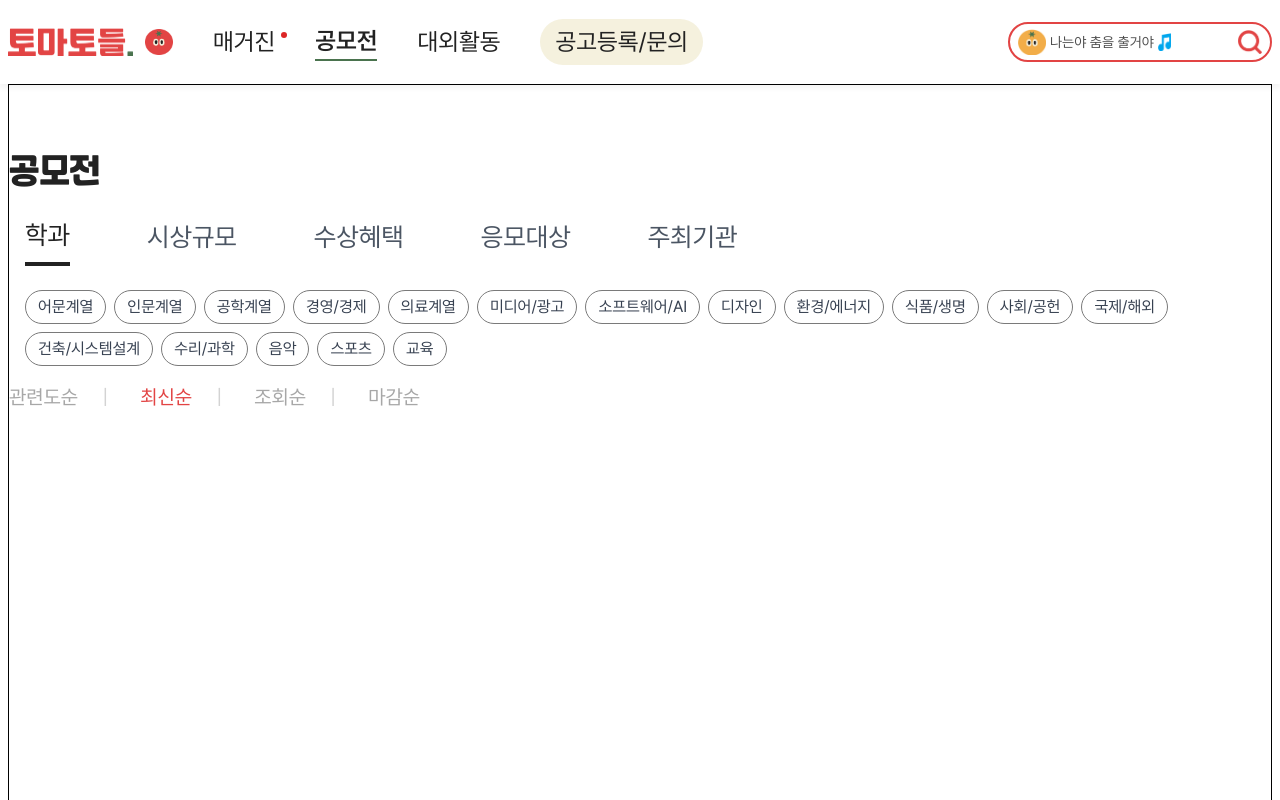
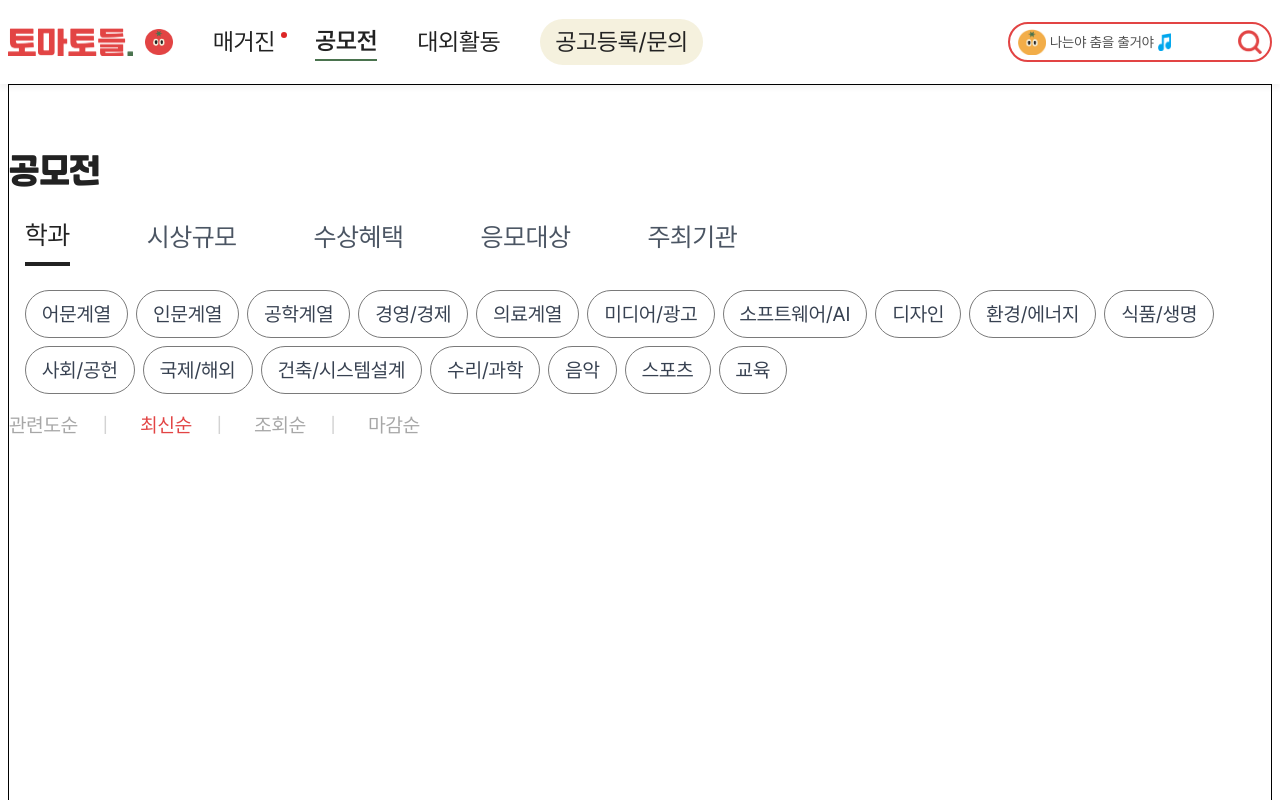
Before and after one commit to toktokhan-tomato/tomatos, a Next.js app: page /contest in a window 1280 px wide. Shown: the top 800 px of the page. Built offline with nearby package versions, Linux system fonts and the light colour scheme.

Commit message:
chore: Move Image to Public folder

```diff
--- a/src/components/common/FilterOption.tsx
+++ b/src/components/common/FilterOption.tsx
@@ -1,5 +1,4 @@
 import Image from "next/image";
-import images from "@/assets/images/images";
 import { twMerge } from "tailwind-merge";
 
 export default function FilterOption({
@@ -12,7 +11,7 @@ export default function FilterOption({
   onToggle: () => void;
 }) {
   const baseClasses =
-    "relative border text-[16px] px-3 py-1 rounded-full transition-colors";
+    "relative border text-[20px] px-4 py-2 rounded-full transition-colors";
   const toggledClasses = toggled
     ? "bg-red-500 text-white border-red-500"
     : "bg-white text-gray-700 border-gray-300 hover:border-gray-400";
@@ -22,10 +21,10 @@ export default function FilterOption({
       {toggled && (
         <div className="absolute -top-[7px] left-1/2 transform -translate-x-1/2">
           <Image
-            src={images.tomatoStem}
+            src="/images/tomato-stem.svg"
             width={20}
             height={20}
-            alt="Tomato stem"
+            alt="seleted option"
           />
         </div>
       )}
```
Also changed, not shown: public/images/tomato-stem.svg (renamed from src/assets/images/tomato-stem.svg).
